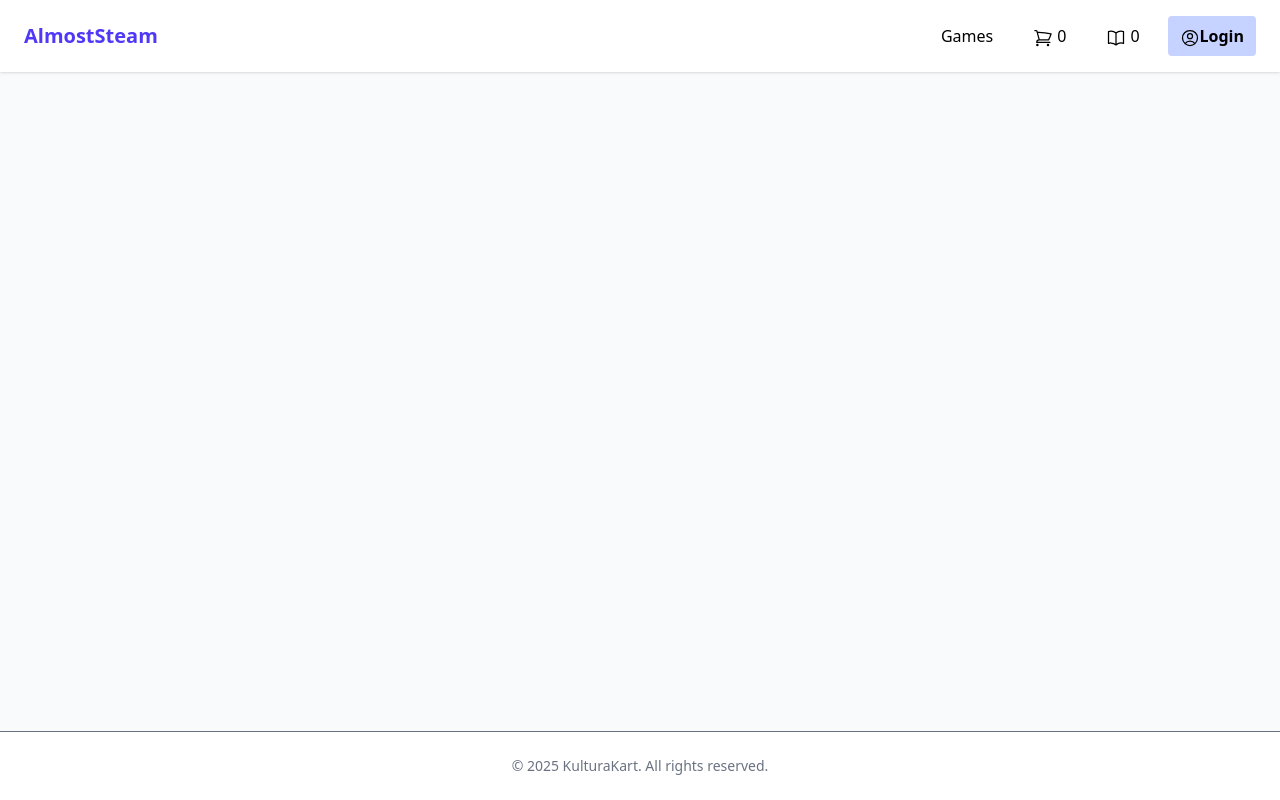
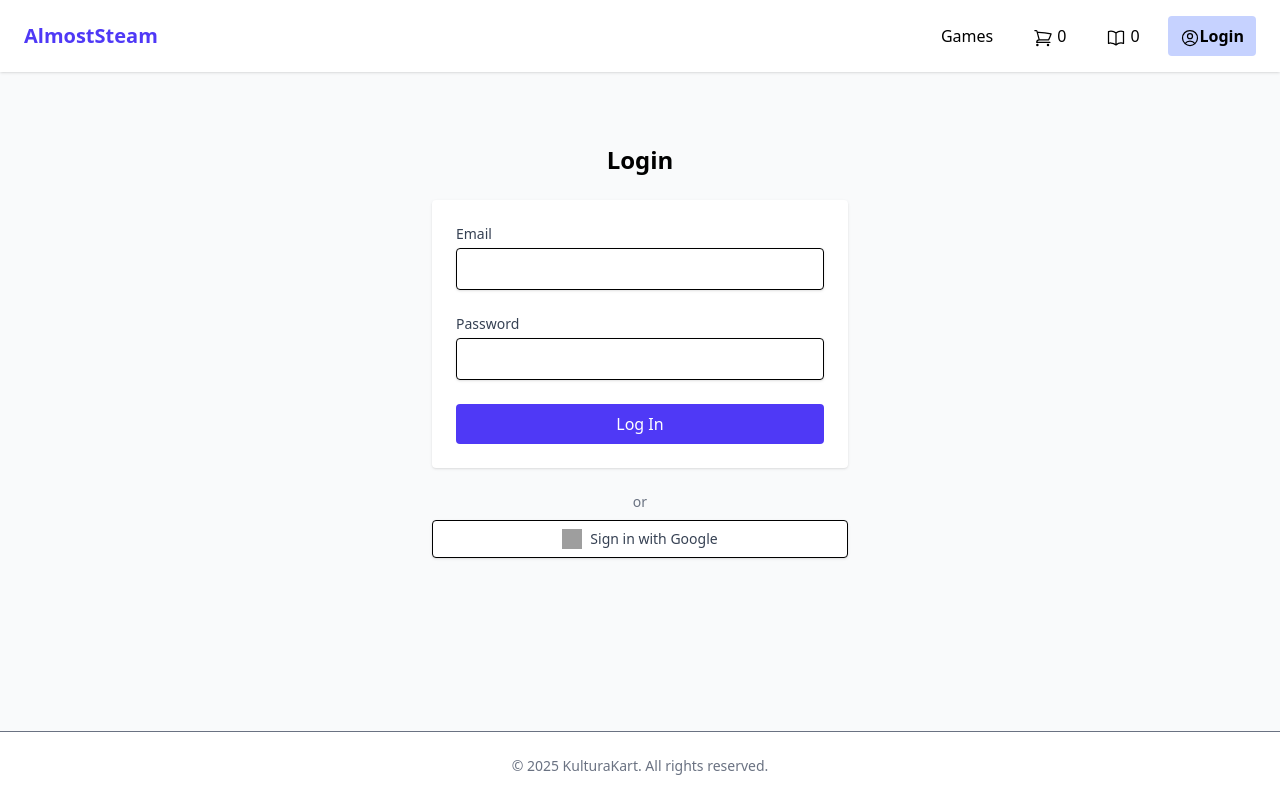
Before and after one commit to deeowemez/minicommerce, a React (Vite) app in the folder frontend/: page /login in a window 1280 px wide. Built offline with nearby package versions, Linux system fonts and the light colour scheme; no server answers; grey boxes are pictures that could not be loaded.

Commit message:
update git ignore file

```diff
--- a/frontend/src/App.tsx
+++ b/frontend/src/App.tsx
@@ -13,7 +13,7 @@ import ProductListPage from './pages/ProductListPage';
 import ProductDetailPage from './pages/ProductDetailPage';
 import CartPage from './pages/CartPage';
 import LibraryPage from './pages/LibraryPage';
-// import CheckoutPage from './pages/CheckoutPage';
+import LoginPage from './pages/LoginPage';
 // import AdminDashboardPage from './pages/AdminDashboardPage';
 
 const App: React.FC = () => {
@@ -27,6 +27,7 @@ const App: React.FC = () => {
             <Route path="/products/:id" element={<ProductDetailPage />} />
             <Route path="/cart" element={<CartPage />} />
             <Route path="/library" element={<LibraryPage />} />
+            <Route path='/login' element={<LoginPage />} />
             {/* <Route path="/checkout" element={<CheckoutPage />} /> */}
             {/* <Route path="/admin" element={<AdminDashboardPage />} /> */}
           </Routes>
--- a/frontend/src/contexts/AuthContext.tsx
+++ b/frontend/src/contexts/AuthContext.tsx
@@ -3,13 +3,26 @@
  */
 
 import React, { createContext, useContext, useEffect, useState } from 'react';
-import { getAuth, onAuthStateChanged, signInWithEmailAndPassword, signOut, type User } from 'firebase/auth';
+import {
+  getAuth,
+  onAuthStateChanged,
+  signInWithEmailAndPassword,
+  signOut,
+  createUserWithEmailAndPassword,
+  signInWithPopup,
+  GoogleAuthProvider,
+  type User,
+} from 'firebase/auth';
 import { initializeApp } from 'firebase/app';
 
 const firebaseConfig = {
-  apiKey: 'FIREBASE_API_KEY',
-  authDomain: '',
-  projectId: '',
+  apiKey: process.env.VITE_FIREBASE_API_KEY,
+  authDomain: process.env.VITE_FIREBASE_AUTH_DOMAIN,
+  projectId: process.env.VITE_FIREBASE_PROJECT_ID,
+  storageBucket: process.env.VITE_FIREBASE_STORAGE_BUCKET,
+  messagingSenderId: process.env.VITE_FIREBASE_MESSAGING_SENDER_ID,
+  appId: process.env.VITE_FIREBASE_APP_ID,
+  measurementId: process.env.VITE_FIREBASE_MEASUREMENT_ID,
 };
 
 const firebaseApp = initializeApp(firebaseConfig);
@@ -18,18 +31,28 @@ const auth = getAuth(firebaseApp);
 interface AuthContextType {
   user: User | null;
   login: (email: string, password: string) => Promise<void>;
+  register: (email: string, password: string) => Promise<void>;
   logout: () => Promise<void>;
+  loginWithGoogle: () => Promise<void>;
   loading: boolean;
 }
 
 const AuthContext = createContext<AuthContextType>({
   user: null,
   login: async () => { },
+  register: async () => { },
   logout: async () => { },
+  loginWithGoogle: async () => { },
   loading: true,
 });
 
-export const useAuth = () => useContext(AuthContext);
+export const useAuth = (): AuthContextType => {
+  const context = useContext(AuthContext);
+  if (!context) {
+    throw new Error('useAuth must be used within an AuthContextProvider');
+  }
+  return context;
+};
 
 export const AuthContextProvider: React.FC<{ children: React.ReactNode }> = ({ children }) => {
   const [user, setUser] = useState<User | null>(null);
@@ -45,19 +68,49 @@ export const AuthContextProvider: React.FC<{ children: React.ReactNode }> = ({ c
 
   const login = async (email: string, password: string) => {
     setLoading(true);
-    await signInWithEmailAndPassword(auth, email, password);
+    try {
+      await signInWithEmailAndPassword(auth, email, password);
+    } finally {
+      setLoading(false);
+    }
+  };
+
+  const register = async (email: string, password: string) => {
+    setLoading(true);
+    try {
+      await createUserWithEmailAndPassword(auth, email, password);
+    } finally {
+      setLoading(false);
+    }
   };
 
   const logout = async () => {
     setLoading(true);
-    await signOut(auth);
-    setUser(null);
-    setLoading(false);
+    try {
+      await signOut(auth);
+      setUser(null);
+    } finally {
+      setLoading(false);
+    }
+  };
+
+  const loginWithGoogle = async () => {
+    setLoading(true);
+    const provider = new GoogleAuthProvider();
+    try {
+      await signInWithPopup(auth, provider);
+    } finally {
+      setLoading(false);
+    }
   };
 
   return (
-    <AuthContext.Provider value={{ user, login, logout, loading }}>
+    <AuthContext.Provider
+      value={{ user, login, register, logout, loginWithGoogle, loading }}
+    >
       {children}
     </AuthContext.Provider>
   );
 };
+
+export default AuthContextProvider;
--- a/frontend/src/pages/LoginPage.tsx
+++ b/frontend/src/pages/LoginPage.tsx
@@ -0,0 +1,94 @@
+/**
+ * src/pages/LoginPage.tsx
+ */
+
+import React, { useState } from 'react';
+import { useNavigate } from 'react-router-dom';
+import { useAuth } from '../contexts/AuthContext';
+import toast from 'react-hot-toast';
+
+const LoginPage: React.FC = () => {
+  const { login, loginWithGoogle } = useAuth();
+  const navigate = useNavigate();
+
+  const [email, setEmail] = useState('');
+  const [password, setPassword] = useState('');
+
+  const handleSubmit = async (e: React.FormEvent) => {
+    e.preventDefault();
+
+    try {
+      await login(email, password);
+      toast.success('Logged in successfully');
+      navigate('/products');
+    } catch (error) {
+      toast.error('Login failed');
+    }
+  };
+
+  const handleGoogleLogin = async () => {
+    try {
+      await loginWithGoogle();
+      toast.success('Logged in with Google');
+      navigate('/products');
+    } catch (error) {
+      toast.error('Google login failed');
+    }
+  };
+
+  return (
+    <section className="max-w-md mx-auto px-4 py-12">
+      <h1 className="text-2xl font-bold mb-6 text-center">Login</h1>
+
+      <form onSubmit={handleSubmit} className="space-y-6 bg-white p-6 rounded shadow">
+        <div>
+          <label htmlFor="email" className="block text-sm font-medium text-gray-700">Email</label>
+          <input
+            id="email"
+            type="email"
+            required
+            value={email}
+            onChange={(e) => setEmail(e.target.value)}
+            className="mt-1 block w-full px-3 py-2 border rounded shadow-sm focus:ring-indigo-500 focus:border-indigo-500"
+          />
+        </div>
+
+        <div>
+          <label htmlFor="password" className="block text-sm font-medium text-gray-700">Password</label>
+          <input
+            id="password"
+            type="password"
+            required
+            value={password}
+            onChange={(e) => setPassword(e.target.value)}
+            className="mt-1 block w-full px-3 py-2 border rounded shadow-sm focus:ring-indigo-500 focus:border-indigo-500"
+          />
+        </div>
+
+        <button
+          type="submit"
+          className="w-full py-2 px-4 bg-indigo-600 text-white rounded hover:bg-indigo-700 transition"
+        >
+          Log In
+        </button>
+      </form>
+
+      <div className="mt-6 text-center">
+        <p className="text-sm text-gray-500 mb-2">or</p>
+        <button
+          onClick={handleGoogleLogin}
+          className="w-full flex items-center justify-center py-2 px-4 bg-white border rounded shadow hover:bg-gray-100 transition"
+        >
+          <img
+            src="https://developers.google.com/identity/images/g-logo.png"
+            alt="Google logo"
+            className="w-5 h-5 mr-2"
+          />
+          <span className="text-sm text-gray-700 font-medium">Sign in with Google</span>
+        </button>
+      </div>
+    </section>
+  );
+};
+
+export default LoginPage;
```
Also changed, not shown: 2 other files (tests, documents, lock files or other folders).
